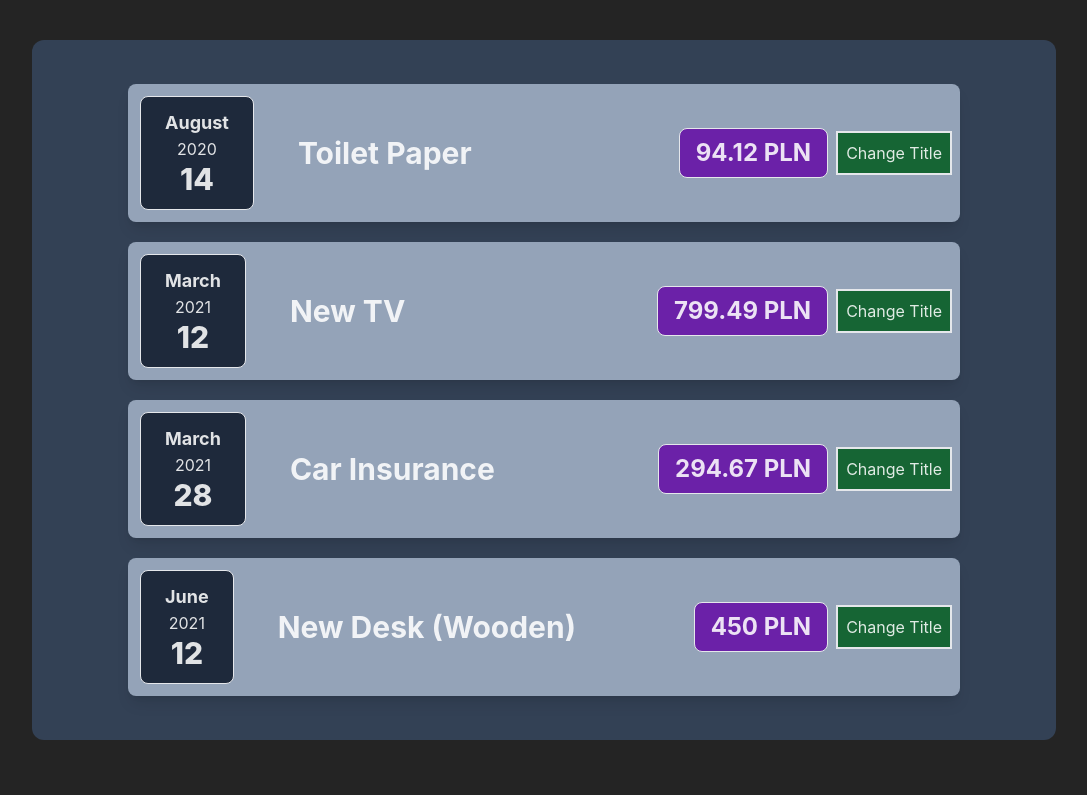
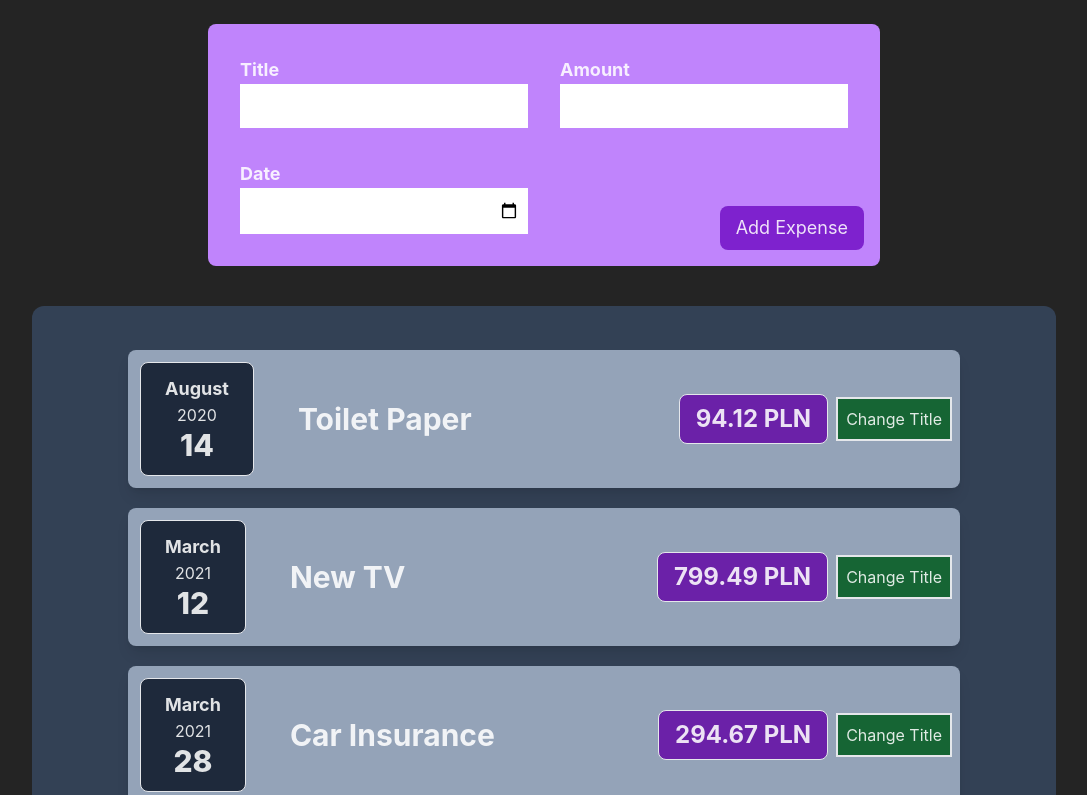
Before and after one commit to frankot/expenses-app-AGAIN, a React (Vite) app: page / in a window 1280 px wide. Shown: the top 795 px of the page, without its empty margins (96-1183 px from the left). Built offline with nearby package versions, Linux system fonts and the light colour scheme.

Commit message:
added input form

```diff
--- a/src/App.jsx
+++ b/src/App.jsx
@@ -1,4 +1,5 @@
 import Expense from "./components/Expenses/Expense";
+import NewExpense from "./components/NewExpense/NewExpense";
 
 export default function App() {
   const expenses = [
@@ -23,7 +24,9 @@ export default function App() {
     },
   ];
   return (
-    <Expense expense={expenses}/>
-
+    <div>
+      <NewExpense />
+      <Expense expense={expenses} />
+    </div>
   );
 }
--- a/src/components/Expenses/Expense.jsx
+++ b/src/components/Expenses/Expense.jsx
@@ -3,7 +3,7 @@ import ExpensItem from "./ExpensItem";
 export default function Expense(prop) {
   const expense = prop.expense;
   return (
-    <div className="bg-slate-700 mx-32 my-10 py-6 rounded-xl">
+    <div className="bg-slate-700 mx-auto max-w-5xl my-10 py-6 rounded-xl">
       <ul>
         {expense.map((expenseItem) => (
           <li key={expenseItem.id}>
--- /dev/null
+++ b/src/components/NewExpense/NewExpense.jsx
@@ -0,0 +1,27 @@
+import "./newExpenseInput.css";
+
+export default function NewExpense() {
+  return (
+    <div className="max-w-2xl mx-auto bg-purple-400 mt-6 p-4 rounded-lg text-lg">
+      <form className="flex flex-col items-center relative">
+        <div className="grid grid-cols-2 ">
+          <div className="newExpenseInput">
+            <label>Title</label>
+            <input type="text" />
+          </div>
+          <div className="newExpenseInput">
+            <label>Amount</label>
+            <input type="number" min="0.01" step="0.01" />
+          </div>
+          <div className="newExpenseInput">
+            <label>Date</label>
+            <input type="date" min="2019-01-01" max="2023-12-31" />
+          </div>
+        </div>
+        <div className="absolute bottom-0 right-0 rounded-lg bg-purple-700 hover:bg-purple-900 duration-300 py-2 px-4">
+          <button type="submit ">Add Expense</button>
+        </div>
+      </form>
+    </div>
+  );
+}
--- /dev/null
+++ b/src/components/NewExpense/newExpenseInput.css
@@ -0,0 +1,11 @@
+@tailwind components;
+
+@layer components {
+  .newExpenseInput {
+    @apply flex flex-col p-4 font-bold;
+  }
+  textarea,
+  input[type] {
+    @apply p-2;
+  }
+}
--- /dev/null
+++ b/src/components/UI/Button.css
@@ -0,0 +1,7 @@
+@tailwind components;
+
+@layer components {
+  .butt {
+  @apply rounded-lg bg-slate-300
+  }
+}
--- /dev/null
+++ b/src/components/UI/Button.jsx
@@ -0,0 +1,6 @@
+import "./Button.css";
+
+export default function Button(props) {
+  const classes = "butt " + props.className;
+  return <button className={classes}>{props.children}</button>;
+}
```
